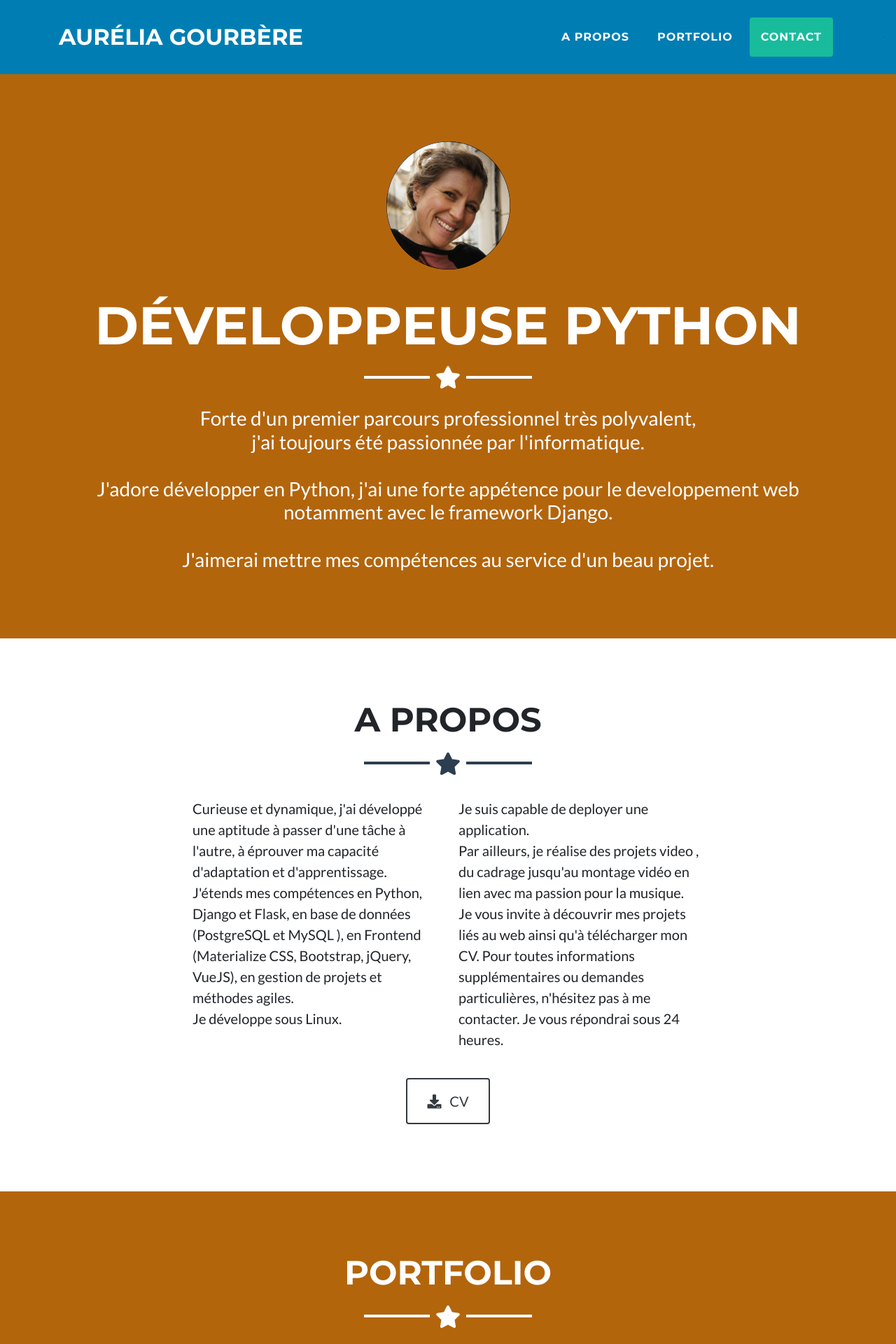
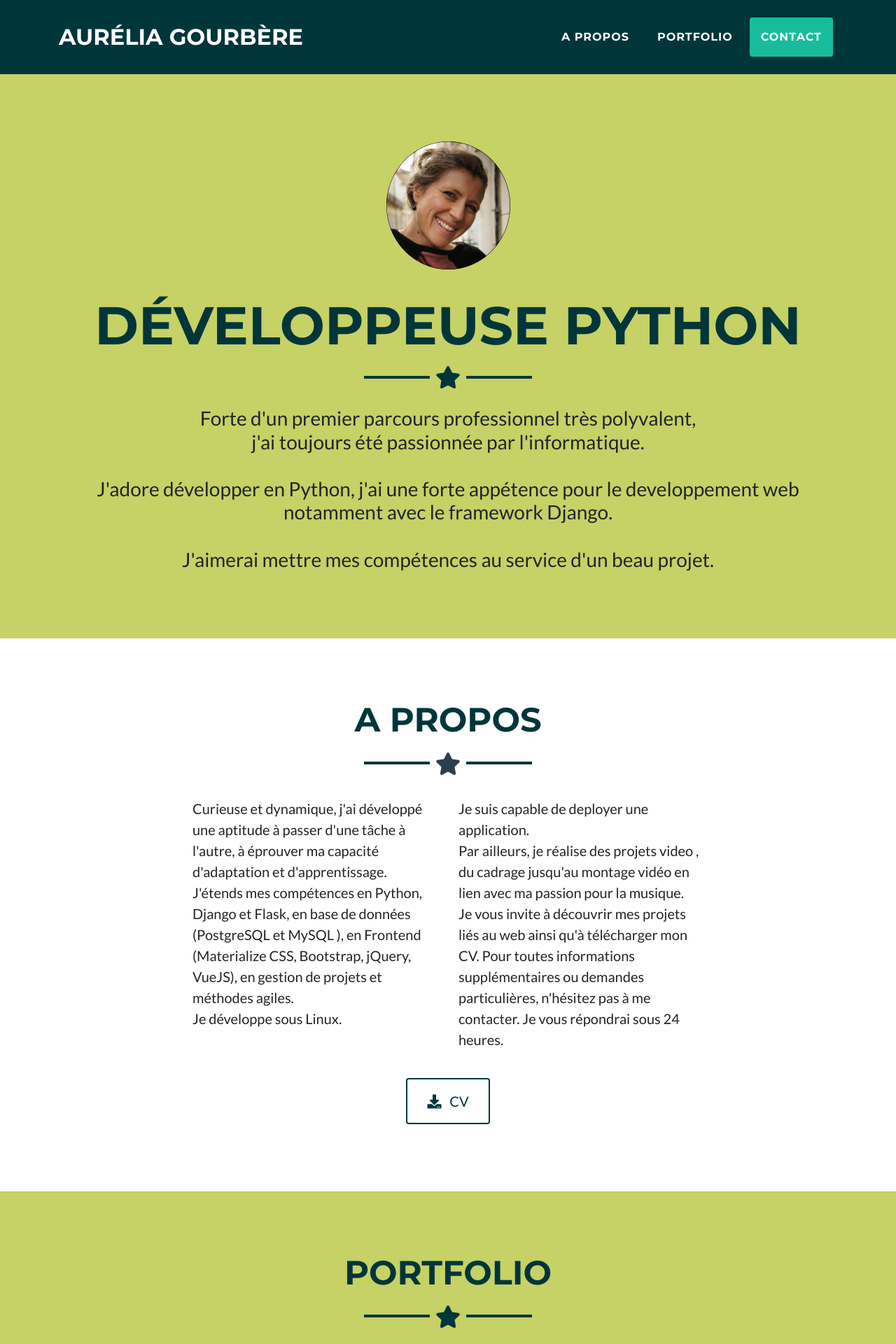
Before and after one commit to horlas/Portfolio, a Flask app: page / in a window 1280 px wide. Shown: the top 1920 px of the page at 70% size. Run offline with Flask 2, Linux system fonts and the light colour scheme; some libraries are stand-ins or nearby versions.

Commit message:
change colors add open graph image

```diff
--- a/app/static/css/custom.css
+++ b/app/static/css/custom.css
@@ -1,23 +1,51 @@
 .bg-primary {
-  background-color: #B3650C !important;
+  background-color: #C6D166 !important; /* #006064*/
 }
 
 .bg-secondary {
-  background-color: #007EB3 !important;
+  background-color: #00363a !important;
 }
 
-hr.star-light:after {
-  color: #fff;
-  background-color: #B3650C;
+
+hr.star-dark {
+  border-color: #00363a;
 }
 
+header  hr.star-dark:after, #star-portfolio:after {
+  color: #00363a;
+  background-color: #C6D166 !important;
+}
+
+i {
+    color: #00363a !important;
+}
+
+.btn-outline-dark {
+  color: #00363a;
+  border-color: #00363a;
+}
+
+.btn-outline-dark:hover {
+  color: #fff;
+  background-color: #18bc9c;
+  border-color: #00363a;
+}
+
+
 .footer {
-   background-color: #5067B3 !important;
-
+   background-color: #C6D166 !important;
+   color: #00363a !important;
 }
 
 .copyright {
-  background-color: #1D3540 !important;
+  background-color: #00363a !important;
+}
+
+.custom-text {
+    color:  #00363a !important;
+}
+.white-bg {
+    background-color: #fff !important;
 }
 /*h1 {
  font-size: 11.9vw;
@@ -29,3 +57,13 @@ hr.star-light:after {
     font-size: 2em !important;
   }
 }
+
+
+hr.star-custom {
+  border-color: #00363a;
+}
+
+/*hr.star-custom:after {
+  color: #00363a;
+  background-color: #C6D166;
+}*/
--- a/app/templates/base.html
+++ b/app/templates/base.html
@@ -10,6 +10,13 @@
   <meta name="author" content="">
 
   <title>Portfolio</title>
+
+  <!-- Open graph -->
+  <meta property="og:title" content="Portofolio Aurélia Gourbère" />
+  <meta property="og:type" content="portfolio" />
+  <meta property="og:url" content="http://www.horlas.info/" />
+  <meta property="og:image" content="{{ url_for('static', filename='img/opengraph_img.png')}}" />
+
   <!-- Bootstrap core CSS -->
   <link href="{{ url_for('static', filename='vendor/bootstrap/css/bootstrap.min.css')}}" rel="stylesheet">
 
--- a/app/templates/index.html
+++ b/app/templates/index.html
@@ -51,11 +51,11 @@
   </nav>
 
   <!-- Header -->
-  <header class="masthead bg-primary text-white text-center">
+  <header class="masthead bg-primary text-center">
     <div class="container">
       <img class="img-fluid mb-5 d-block mx-auto " src="{{ url_for('static',filename= 'img/photorond.png' )}}" alt="profil">
-      <h1 class="text-uppercase mb-0">Développeuse Python</h1>
-      <hr class="star-light">
+      <h1 class="text-uppercase mb-0 custom-text">Développeuse Python</h1>
+      <hr class="star-dark bg-primary">
       <h2 class="font-weight-light mb-0">Forte d'un premier parcours professionnel très polyvalent,<br>
         j'ai toujours été passionnée par l'informatique. <br><br>
         J'adore développer en Python, j'ai une forte appétence pour le developpement web
@@ -69,8 +69,8 @@
   <!-- About Section -->
   <section class=" mb-0" id="about">
     <div class="container">
-      <h2 class="text-center text-uppercase">A propos</h2>
-      <hr class="star-dark mb-5">
+      <h2 class="text-center text-uppercase custom-text">A propos</h2>
+      <hr class="star-dark white-bg mb-5">
       <div class="row">
         <div class="col-lg-4 ml-auto">
           <p class="lead">Curieuse et dynamique, j'ai développé une aptitude à passer d'une t&acirc;che à l'autre,
@@ -97,8 +97,8 @@
   <!-- Portfolio Grid Section -->
   <section class="portfolio bg-primary " id="portfolio">
     <div class="container">
-      <h2 class="text-center text-uppercase text-white  mb-0">Portfolio</h2>
-      <hr class="star-light mb-5">
+      <h2 class="text-center text-uppercase mb-0 custom-text">Portfolio</h2>
+      <hr id="star-portfolio" class="star-dark mb-5">
       <div class="row">
         <div class="col-md-6 col-lg-4">
           <a class="portfolio-item d-block mx-auto" href="#portfolio-modal-1">
@@ -228,12 +228,12 @@
           <ul class="list-inline mb-0">
 
             <li class="list-inline-item">
-              <a class="btn btn-outline-light btn-social text-center rounded-circle" href="https://github.com/horlas" target="_blank">
+              <a class="btn btn-outline-dark btn-social text-center rounded-circle" href="https://github.com/horlas" target="_blank">
                 <i class="fab fa-fw fa-github"></i>
               </a>
             </li>
             <li class="list-inline-item">
-              <a class="btn btn-outline-light btn-social text-center rounded-circle" href="https://www.linkedin.com/in/aur%C3%A9lia-gourb%C3%A8re/" target="_blank">
+              <a class="btn btn-outline-dark btn-social text-center rounded-circle" href="https://www.linkedin.com/in/aur%C3%A9lia-gourb%C3%A8re/" target="_blank">
                 <i class="fab fa-fw fa-linkedin-in"></i>
               </a>
             </li>
```
Also changed, not shown: app/static/img/opengraph_img.png (added), 1 other file.
